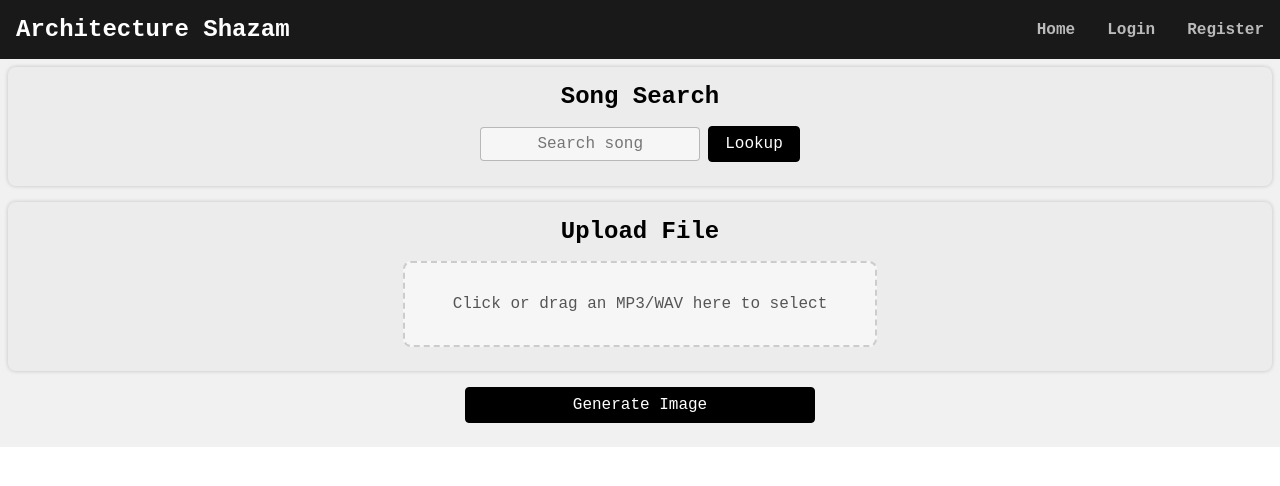
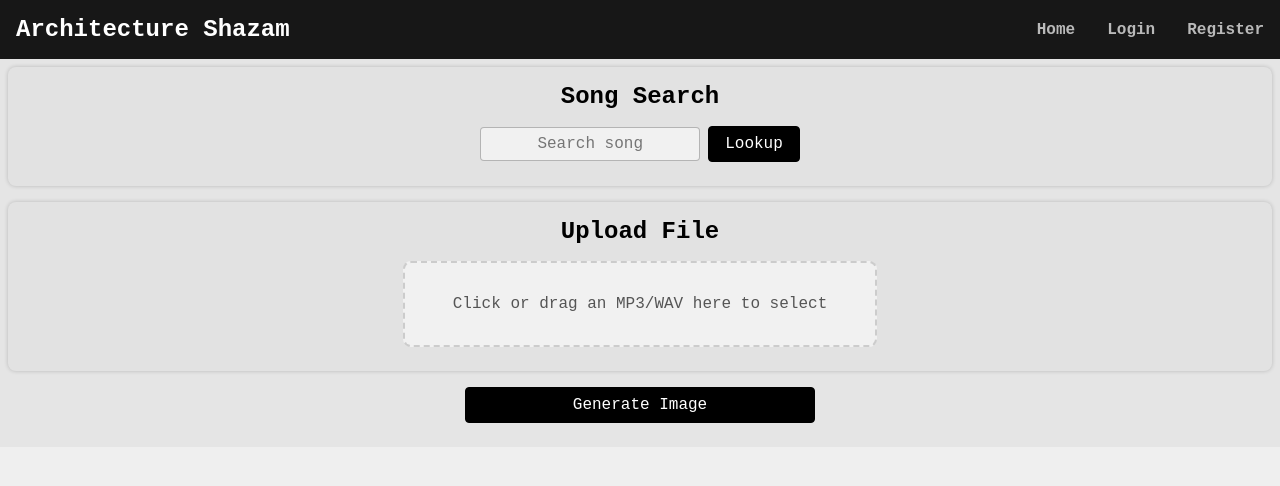
Before and after one commit to mischamclaughlin/architecture_shazam, a React (Vite) app in the folder client/: page / in a window 1280 px wide. Shown: the top 486 px of the page. Built offline with nearby package versions, Linux system fonts and the light colour scheme; no server answers.

Commit message:
Organise global page layout

```diff
--- a/client/src/App.css
+++ b/client/src/App.css
@@ -1,3 +1,22 @@
+/* ./client/src/App.css */
 * {
     box-sizing: border-box;
 }
+
+html,
+body {
+    height: 100%;
+    margin: 0;
+    background-color: rgba(197, 197, 197, 0.15);
+}
+
+.container {
+    display: flex;
+    flex-direction: column;
+    min-height: 100vh;
+    height: 100vh;
+}
+
+.content {
+    flex: 1;
+}
--- a/client/src/App.jsx
+++ b/client/src/App.jsx
@@ -1,3 +1,4 @@
+// ./client/src/App.jsx
 import React, { useEffect, useState } from 'react';
 import { Routes, Route } from 'react-router-dom';
 
@@ -5,8 +6,10 @@ import HomePage from './pages/HomePage.jsx';
 import RegisterPage from './pages/RegisterPage.jsx';
 import LoginPage from './pages/LoginPage.jsx';
 import NotFoundPage from './pages/NotFoundPage.jsx';
+import GalleryPage from './pages/GalleryPage.jsx';
 
 import Navbar from './components/Navbar.jsx';
+import Footer from './components/Footer.jsx';
 
 import useLogout from './hooks/useLogout.jsx'
 
@@ -26,12 +29,17 @@ function App() {
     <div className='container'>
       <Navbar currentUser={user} onLogout={logout} />
 
+      <main className='content'>
         <Routes>
           <Route path='/' element={<HomePage user={user} />} />
+          <Route path='/gallery' element={<GalleryPage user={user} />} />
           <Route path='/login' element={<LoginPage onLogin={setUser} />} />
           <Route path='/register' element={<RegisterPage />} />
           <Route path='*' element={<NotFoundPage />} />
         </Routes>
+      </main>
+
+      <Footer />
     </div>
   );
 }
--- a/client/src/index.css
+++ b/client/src/index.css
@@ -6,6 +6,24 @@
     font-family: monospace, 'Courier New', Courier;
 }
 
+html,
+body {
+    height: 100%;
+    margin: 0;
+    background-color: rgba(197, 197, 197, 0.15);
+}
+
+.container {
+    display: flex;
+    flex-direction: column;
+    min-height: 100vh;
+    height: 100vh;
+}
+
+.content {
+    flex: 1;
+}
+
 .fallback-error {
     padding: 2rem;
     color: red;
```
Lines whose indentation alone changed are shown as unchanged.
